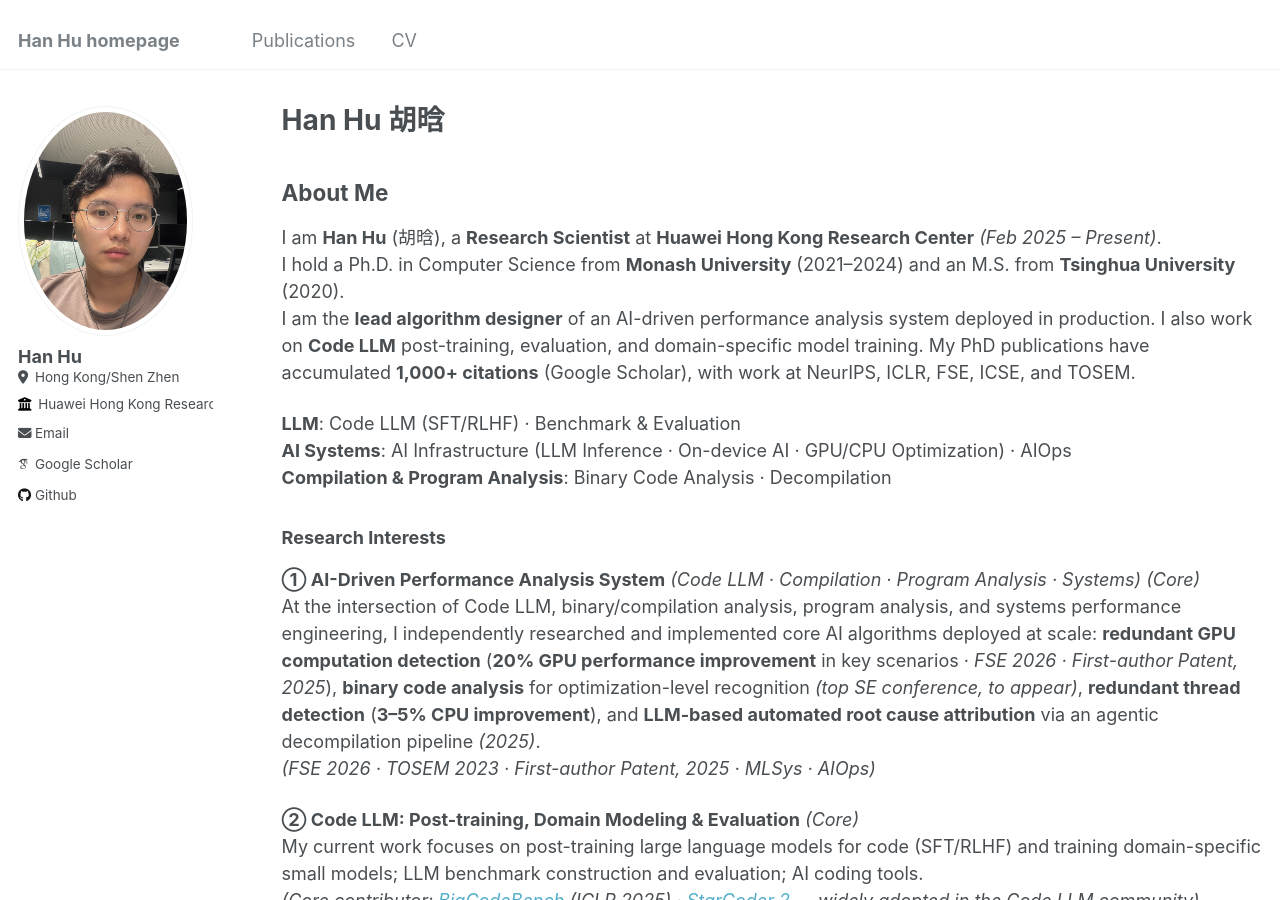
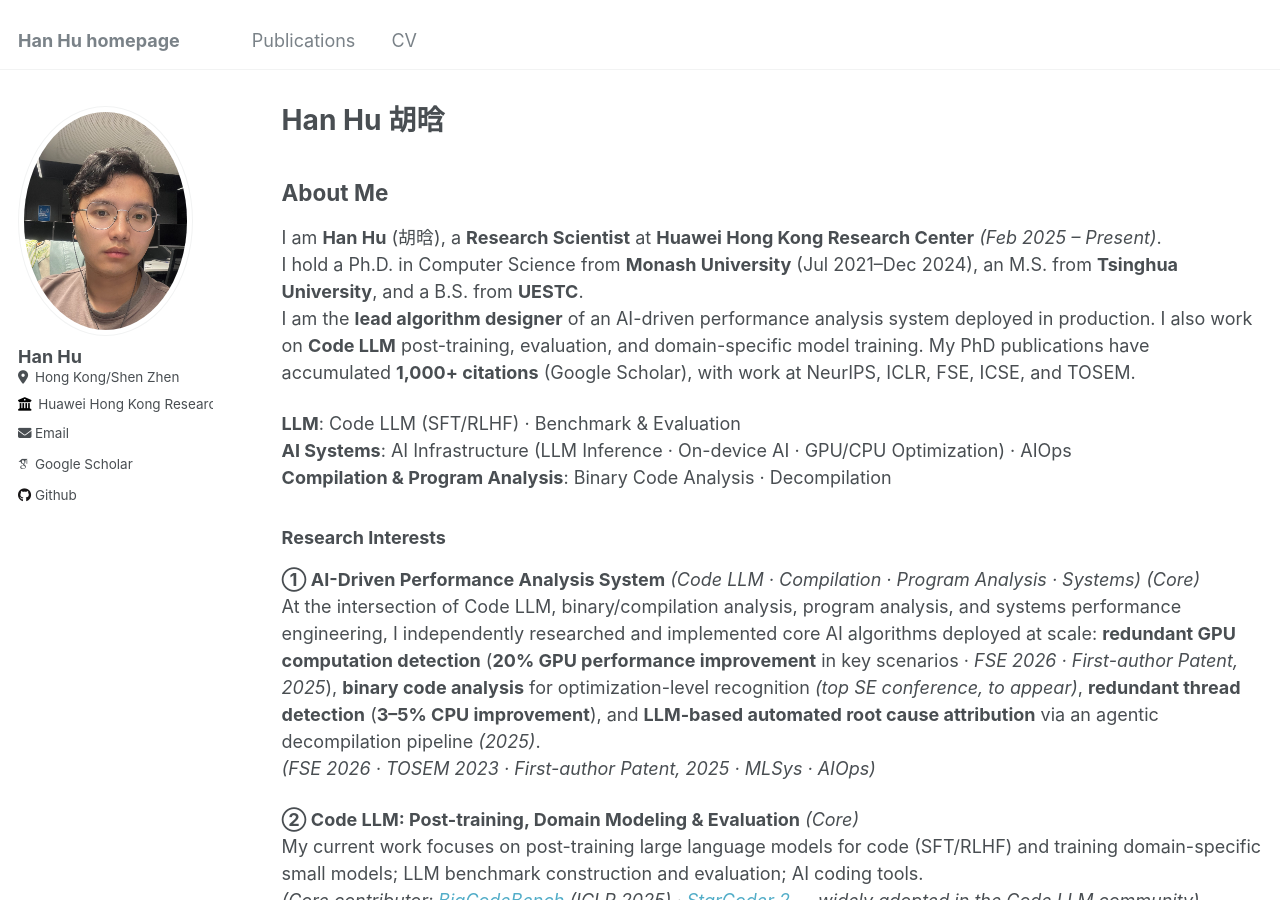
Before and after one commit to huhanGitHub/huhanGitHub.github.io, a Jekyll site: the page built from _pages/about.md, in a window 1280 px wide and 900 px high. Built offline with Jekyll 4.4.1, drawn with Linux system fonts in a browser that asks for light colours; some web fonts are replaced.

Commit message:
Add UESTC undergrad, simplify education line, add PhD month dates
Made-with: Cursor

```diff
--- a/_pages/about.md
+++ b/_pages/about.md
@@ -11,7 +11,7 @@ redirect_from:
 ## About Me
 
 I am **Han Hu** (胡晗), a **Research Scientist** at **Huawei Hong Kong Research Center** *(Feb 2025 – Present)*.
-I hold a Ph.D. in Computer Science from **Monash University** (2021–2024) and an M.S. from **Tsinghua University** (2020).
+I hold a Ph.D. in Computer Science from **Monash University** (Jul 2021–Dec 2024), an M.S. from **Tsinghua University**, and a B.S. from **UESTC**.
 I am the **lead algorithm designer** of an AI-driven performance analysis system deployed in production. I also work on **Code LLM** post-training, evaluation, and domain-specific model training. My PhD publications have accumulated **1,000+ citations** (Google Scholar), with work at NeurIPS, ICLR, FSE, ICSE, and TOSEM.
 
 **LLM**: Code LLM (SFT/RLHF) · Benchmark & Evaluation
```
